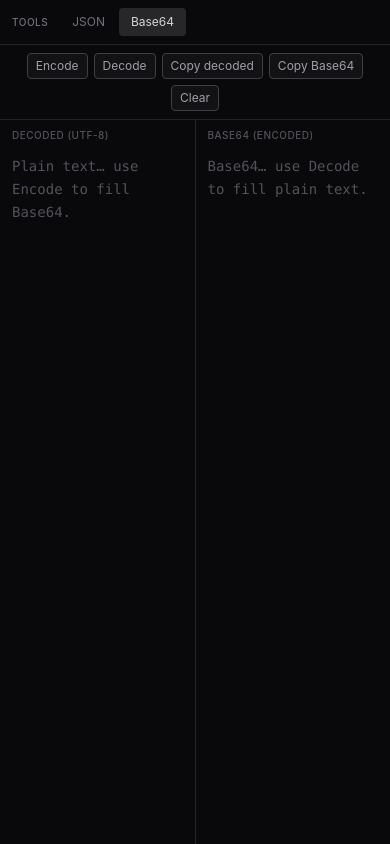
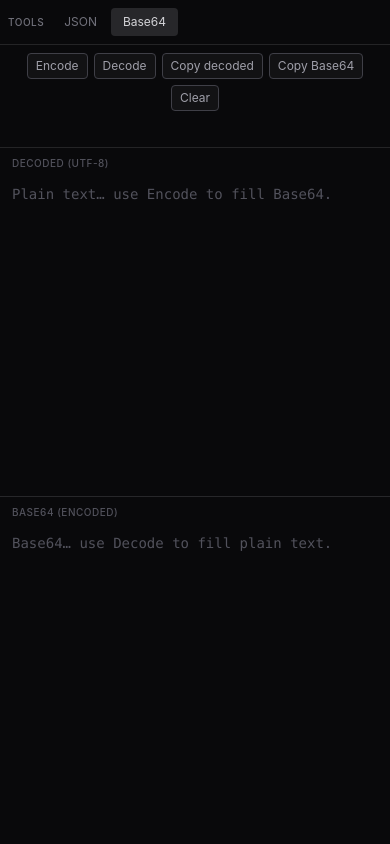
Before and after one commit to SaeidAnwar/devtools, a React (Vite) app: page / in a window 390 px wide. Both pictures are taken after a click on the button "Base64". Built offline with nearby package versions, Linux system fonts and the light colour scheme.

Commit message:
made website responsive

```diff
--- a/src/App.jsx
+++ b/src/App.jsx
@@ -8,7 +8,7 @@ function App() {
   const [activeTool, setActiveTool] = useState('json');
 
   return (
-    <div className="flex h-dvh min-h-0 flex-col">
+    <div className="flex h-dvh min-h-0 min-w-0 flex-col overflow-x-hidden">
       <AppNavbar activeTool={activeTool} onToolChange={setActiveTool} />
       <div className="relative min-h-0 flex-1">
         <div
--- a/src/components/AppNavbar.jsx
+++ b/src/components/AppNavbar.jsx
@@ -12,11 +12,11 @@ const navBtn = (active) =>
 
 export default function AppNavbar({ activeTool, onToolChange }) {
   return (
-    <header className="flex shrink-0 items-center gap-1 border-b border-zinc-800/90 bg-zinc-950 px-3 py-2">
-      <span className="mr-2 select-none text-[10px] font-medium uppercase tracking-wider text-zinc-500">
+    <header className="flex min-w-0 shrink-0 flex-wrap items-center gap-x-1 gap-y-1 border-b border-zinc-800/90 bg-zinc-950 px-2 py-2 sm:flex-nowrap sm:px-3">
+      <span className="mr-1 shrink-0 select-none text-[10px] font-medium uppercase tracking-wider text-zinc-500 sm:mr-2">
         Tools
       </span>
-      <nav className="flex flex-wrap items-center gap-0.5" aria-label="Dev tools">
+      <nav className="flex min-w-0 flex-1 flex-wrap items-center gap-0.5 sm:flex-initial" aria-label="Dev tools">
         {TOOLS.map((t) => (
           <button
             key={t.id}
--- a/src/components/base64-tool/Base64Tool.jsx
+++ b/src/components/base64-tool/Base64Tool.jsx
@@ -26,8 +26,8 @@ export default function Base64Tool() {
 
   return (
     <div className="flex h-full min-h-0 flex-col bg-zinc-950 text-zinc-300 antialiased">
-      <div className="grid shrink-0 grid-cols-[minmax(0,1fr)_auto_minmax(0,1fr)] items-center gap-2 border-b border-zinc-800/90 px-3 py-2">
-        <div className="min-w-0" aria-hidden="true" />
+      <div className="grid shrink-0 grid-cols-1 gap-2 border-b border-zinc-800/90 px-2 py-2 sm:grid-cols-[minmax(0,1fr)_auto_minmax(0,1fr)] sm:items-center sm:px-3">
+        <div className="hidden min-w-0 sm:block" aria-hidden="true" />
         <div className="flex flex-wrap items-center justify-center gap-1.5">
           <button type="button" className={actionBtn} onClick={handleEncode}>
             Encode
@@ -50,8 +50,8 @@ export default function Base64Tool() {
         </div>
       </div>
 
-      <div className="flex min-h-0 flex-1 divide-x divide-zinc-800">
-        <div className="flex min-h-0 min-w-0 flex-1 flex-col">
+      <div className="flex min-h-0 min-w-0 flex-1 flex-col divide-y divide-zinc-800 md:flex-row md:divide-x md:divide-y-0">
+        <div className="flex min-h-0 min-w-0 flex-1 flex-col md:min-h-0">
           <div className={labelCls}>Decoded (UTF-8)</div>
           <textarea
             className={editorShell}
--- a/src/components/json-formatter/JsonFormatter.jsx
+++ b/src/components/json-formatter/JsonFormatter.jsx
@@ -21,11 +21,11 @@ export default function JsonFormatter() {
 
   return (
     <div className="flex h-full min-h-0 flex-col bg-zinc-950 text-zinc-300 antialiased">
-      <div className="grid shrink-0 grid-cols-[minmax(0,1fr)_auto_minmax(0,1fr)] items-center gap-2 border-b border-zinc-800/90 px-3 py-2">
+      <div className="grid shrink-0 grid-cols-1 gap-2 border-b border-zinc-800/90 px-2 py-2 sm:grid-cols-[minmax(0,1fr)_auto_minmax(0,1fr)] sm:items-center sm:px-3">
         <div className="flex min-w-0 justify-start">
           <JsonFormatterTabs activeTab={activeTab} onTabChange={setActiveTab} />
         </div>
-        <div className="flex justify-center">
+        <div className="flex flex-wrap justify-center">
           <JsonFormatterToolbar
             onFormat={handleFormat}
             onMinify={handleMinify}
```
